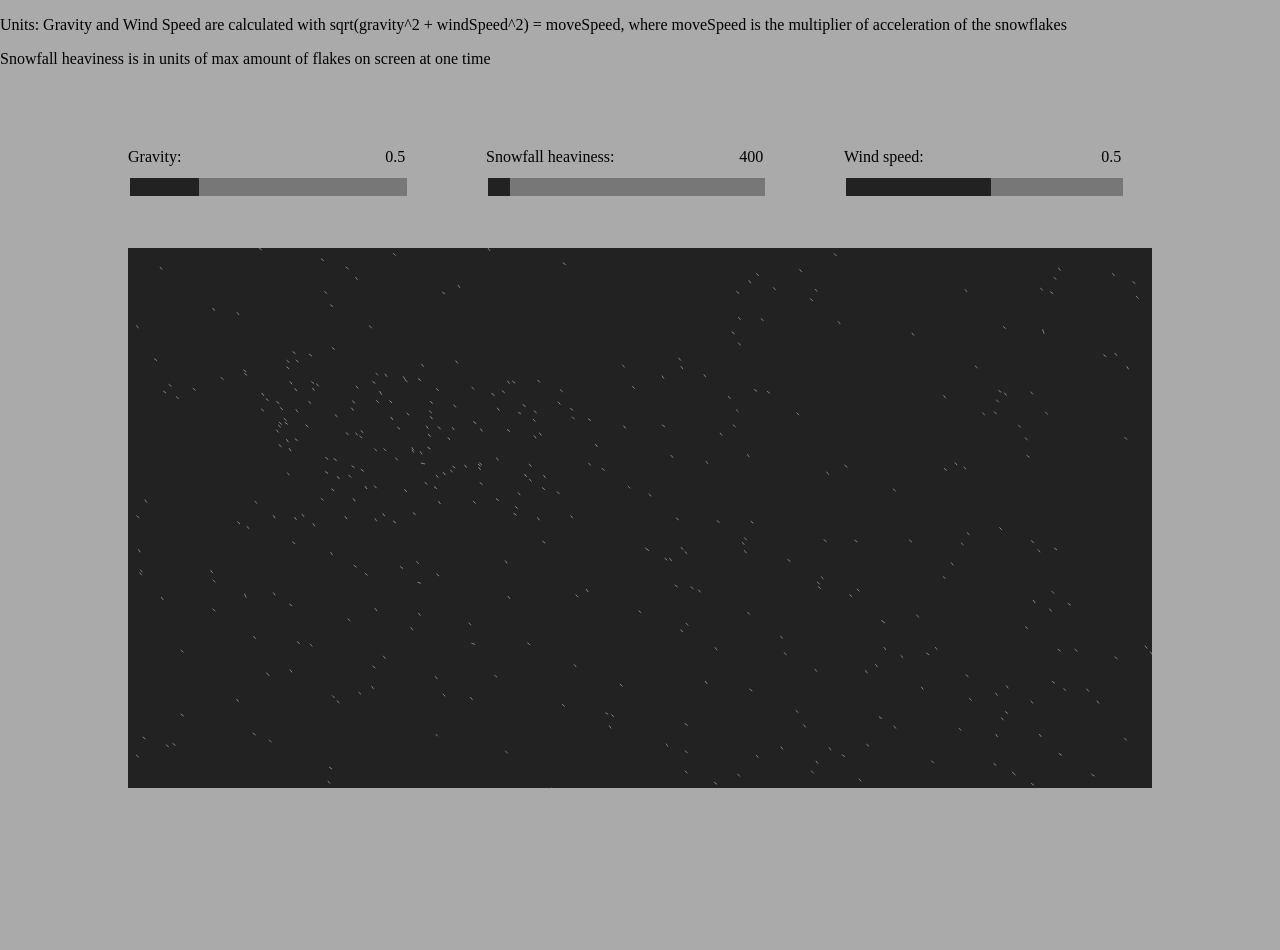
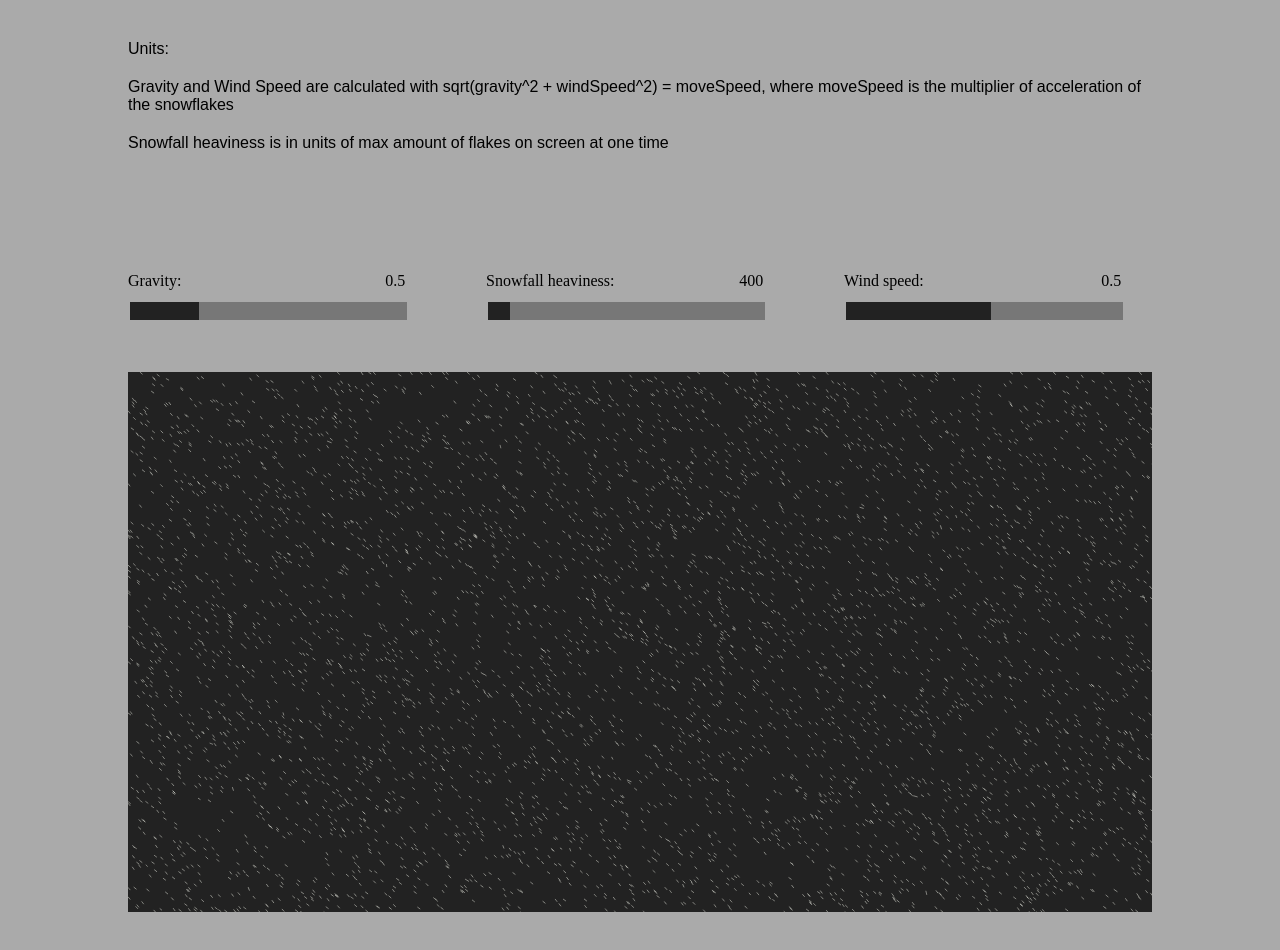
Before and after one commit to Echowispp/snowfall, a plain HTML site: page index.html in a window 1280 px wide. Before the commit the page ends 868 px from the top, so only its background shows below. Drawn offline with Linux system fonts and the light colour scheme; animation ran at ten frames a second.

Commit message:
fixed minor bug
also did some style changes

```diff
--- a/index.html
+++ b/index.html
@@ -4,15 +4,18 @@
 	<script src="main.js" defer></script>
 </head>
 <body>
+	<div class="paragraphContainer">
+		<p>Units:</p>
 		<p>
-		Units: Gravity and Wind Speed are calculated with sqrt(gravity^2 +
+			Gravity and Wind Speed are calculated with sqrt(gravity^2 +
 			windSpeed^2) = moveSpeed, where moveSpeed is the multiplier of
 			acceleration of the snowflakes
 		</p>
 		<p>
-		Snowfall heaviness is in units of max amount of flakes on screen at one
-		time
+			Snowfall heaviness is in units of max amount of flakes on screen at
+			one time
 		</p>
+	</div>
 
 	<div class="gridDiv">
 		<div class="gravitySliderCont sliderCont">
--- a/main.js
+++ b/main.js
@@ -12,7 +12,7 @@ const frequencyValue = document.getElementById("frequencyValue");
 const speedSlider = document.getElementById("speedSlider");
 const speedValue = document.getElementById("speedValue");
 
-let snowMax = 400;
+let snowMax = 5000;
 
 /*
 unit is in percent chance per frame
@@ -38,8 +38,11 @@ let snow = [];
 //=================
 
 window.addEventListener("load", function () {
-	requestAnimationFrame(resizeCanvas);
+	resizeCanvas();
 	loadSliders();
+
+	// "kickstarts" the loop (see lines 101-106)
+	animationLoop();
 });
 
 window.addEventListener("resize", resizeCanvas);
@@ -94,9 +97,6 @@ function loadSliders() {
 //===========
 //  LOOPING
 //===========
-
-// "kickstarts" the loop
-animationLoop();
 
 function animationLoop() {
 	// keep the loop going
--- a/style.css
+++ b/style.css
@@ -1,4 +1,7 @@
 body {
+	display: flex;
+	flex-direction: column;
+	justify-content: center;
 	margin: 0;
 	padding: 0;
 	background-color: #aaa;
@@ -13,6 +16,22 @@ body {
 	width: 80vw;
 	height: 80vh;
 	margin: 80px auto;
+}
+
+/*
+==============
+  PARAGRAPHS
+==============
+*/
+
+.paragraphContainer {
+	width: 80vw;
+	margin: 20px auto;
+}
+
+p {
+	font-family: Arial, Helvetica, sans-serif;
+	margin: 20px auto;
 }
 
 /*
```
Lines whose indentation alone changed are shown as unchanged.
